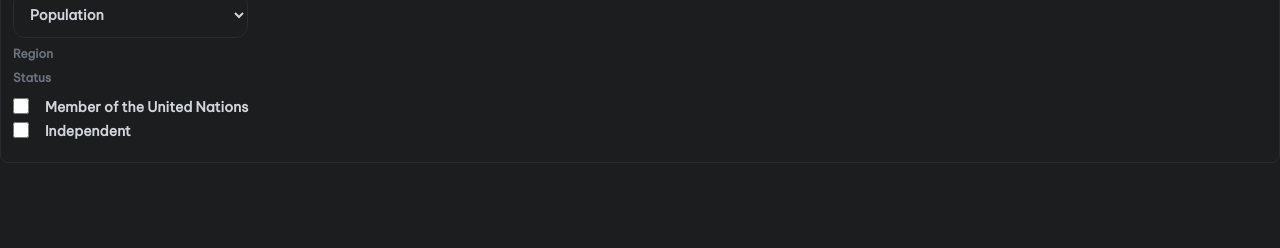
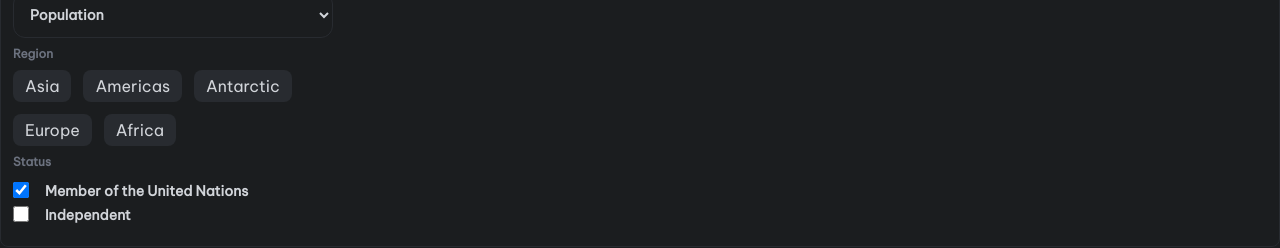
Before and after one commit to darckis28/countryPage, a React (Vite) app: page / in a window 1280 px wide. Shown: the part 307-555 px from the top of the page. Built offline with nearby package versions, Linux system fonts and the light colour scheme; no server answers.

Commit message:
add filter for regions complete

```diff
--- a/src/components/AsideSection.jsx
+++ b/src/components/AsideSection.jsx
@@ -1,12 +1,20 @@
 import { useContextCountry } from "../hooks/useContextCountry";
+import ButtonsFilters from "./ButtonsFilters";
 import CheckBox from "./CheckBox";
 import Select from "./Select";
 import TitleFilters from "./TitleFilters";
 
 export const AsideSection = () => {
-  const { setSort, sort } = useContextCountry();
+  const { setSort, sort, setUnMember, unMember, independent, setIndependent } =
+    useContextCountry();
   function sortFilter(e) {
     setSort(e.target.value);
+  }
+  function onChangeIndependent(e) {
+    setIndependent(e.target.checked);
+  }
+  function onChangeUnMember(e) {
+    setUnMember(e.target.checked);
   }
   return (
     <aside>
@@ -24,14 +32,19 @@ export const AsideSection = () => {
       </div>
       <div className="mb-2">
         <TitleFilters>Region</TitleFilters>
+        <ButtonsFilters />
       </div>
       <div className="mb-2">
         <TitleFilters>Status</TitleFilters>
         <CheckBox
+          value={unMember}
+          onChange={onChangeUnMember}
           id={"member"}
           label={"Member of the United Nations"}
         />
         <CheckBox
+          onChange={onChangeIndependent}
+          value={independent}
           id={"independent"}
           label={"Independent"}
         />
--- /dev/null
+++ b/src/components/Button.jsx
@@ -0,0 +1,14 @@
+export const Button = ({ onClick, children, conditional }) => {
+  return (
+    <button
+      className={` ${
+        conditional.includes(children)
+          ? "bg-gray-design"
+          : "bg-transparent line-through"
+      } px-3 py-1  rounded-lg`}
+      onClick={onClick}
+    >
+      {children}
+    </button>
+  );
+};
--- /dev/null
+++ b/src/components/ButtonsFilters.jsx
@@ -0,0 +1,28 @@
+import REGIONS from "../constants/regions";
+import { useContextCountry } from "../hooks/useContextCountry";
+import { Button } from "./Button";
+const ButtonsFilters = () => {
+  const { setRegions, regions } = useContextCountry();
+  const onClick = (e) => {
+    const value = e.target.textContent;
+    if (regions.includes(value)) {
+      setRegions(regions.filter((region) => region !== e.target.textContent));
+      return;
+    }
+    setRegions([...regions, value]);
+  };
+  return (
+    <div className="flex flex-wrap gap-3 w-80">
+      {REGIONS.map((region, idx) => (
+        <Button
+          onClick={onClick}
+          conditional={regions}
+          key={idx}
+        >
+          {region}
+        </Button>
+      ))}
+    </div>
+  );
+};
+export default ButtonsFilters;
--- a/src/components/CheckBox.jsx
+++ b/src/components/CheckBox.jsx
@@ -1,4 +1,4 @@
-const CheckBox = ({ id, label }) => {
+const CheckBox = ({ id, label, value, onChange }) => {
   return (
     <div className="space-y-2">
       <label
@@ -8,6 +8,8 @@ const CheckBox = ({ id, label }) => {
         <div className="flex items-center">
           &#8203;
           <input
+            onChange={onChange}
+            checked={value}
             type="checkbox"
             className="size-4 rounded border-gray-300"
             id={id}
--- /dev/null
+++ b/src/constants/regions.js
@@ -0,0 +1 @@
+export default ["Asia", "Americas", "Antarctic", "Europe", "Africa"];
--- a/src/context/Context.jsx
+++ b/src/context/Context.jsx
@@ -1,12 +1,34 @@
 import { createContext, useState } from "react";
-import { useFilterCountries } from "../hooks/useFiltercountries";
+import { useFilter } from "../hooks/useFilter";
+import REGIONS from "../constants/regions";
 export const ContextCountries = createContext(null);
 const Context = ({ children }) => {
   const [sort, setSort] = useState("population");
+  const [unMember, setUnMember] = useState(true);
+  const [independent, setIndependent] = useState(false);
+  const [regions, setRegions] = useState(REGIONS);
 
-  const { landing, content } = useFilterCountries({ sort });
+  const { landing, content } = useFilter({
+    sort,
+    unMember,
+    independent,
+    regions,
+  });
   return (
-    <ContextCountries.Provider value={{ landing, content, setSort, sort }}>
+    <ContextCountries.Provider
+      value={{
+        regions,
+        setRegions,
+        landing,
+        content,
+        setSort,
+        sort,
+        setUnMember,
+        unMember,
+        independent,
+        setIndependent,
+      }}
+    >
       {children}
     </ContextCountries.Provider>
   );
--- /dev/null
+++ b/src/hooks/useFilter.js
@@ -0,0 +1,18 @@
+import { useEffect, useState } from "react";
+import { useSorted } from "./useSorted";
+
+export const useFilter = ({ regions, independent, unMember, sort }) => {
+  const { landing, sorted } = useSorted({ sort });
+  const [content, setContent] = useState([]);
+  useEffect(() => {
+    setContent(sorted);
+    const newContent = [...sorted].filter(
+      (data) =>
+        (data.unMember === unMember || data.independent === independent) &&
+        regions?.includes(data.region)
+    );
+
+    setContent(newContent);
+  }, [sorted, regions, unMember, independent]);
+  return { landing, content };
+};
--- a/src/hooks/useFiltercountries.js
+++ b/src/hooks/useSorted.js
@@ -2,22 +2,22 @@ import { useEffect, useState } from "react";
 import { useGetData } from "./useGetData";
 
 const URL =
-  "https://restcountries.com/v3.1/all?fields=name,flags,population,area,region";
-export const useFilterCountries = ({ sort }) => {
+  "https://restcountries.com/v3.1/all?fields=name,flags,population,area,region,unMember,independent";
+export const useSorted = ({ sort }) => {
   const { landing, data } = useGetData({ url: URL });
-  const [content, setContent] = useState([]);
+  const [sorted, setSorted] = useState([]);
 
   useEffect(() => {
-    const newContent = [...data].sort((a, b) => {
+    const newContent = data.toSorted((a, b) => {
       if (sort === "population") return b.population - a.population;
       else if (sort === "area") return b.area - a.area;
       else if (sort === "alphabetical")
         return a.name.common.localeCompare(b.name.common);
     });
-    setContent(newContent);
+    setSorted(newContent);
   }, [sort, data]);
   return {
     landing,
-    content,
+    sorted,
   };
 };
```
